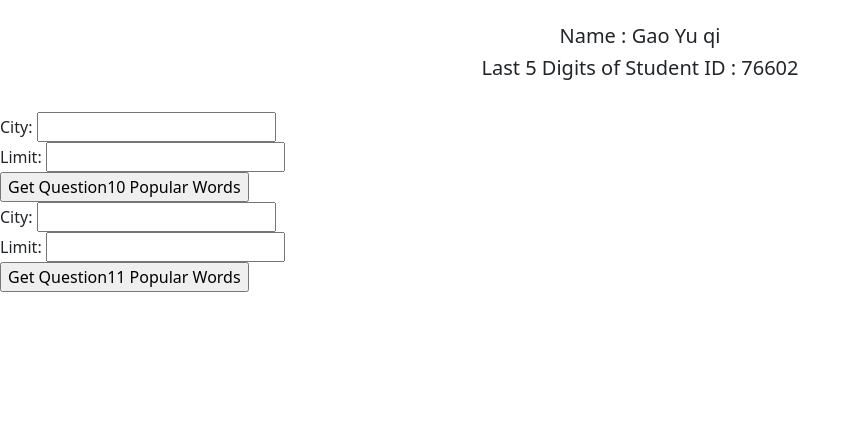
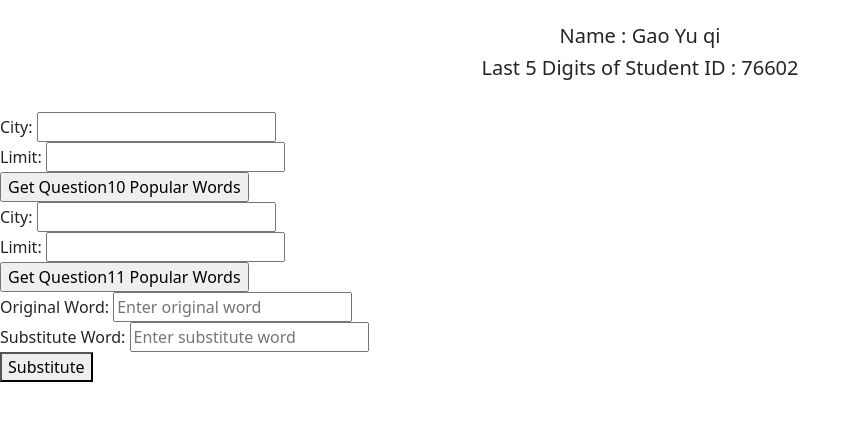
Before and after one commit to sygyq305/cloudcomputing, a Flask app: page / in a window 1280 px wide. Shown: the top 421 px of the page, without its empty margins (0-860 px from the left). Run offline with Flask 3, Linux system fonts and the light colour scheme; some libraries are stand-ins or nearby versions.

Commit message:
assignment2完成

```diff
--- a/app.py
+++ b/app.py
@@ -1,6 +1,6 @@
 import csv
 import pandas as pd
-from flask import (Flask, redirect, render_template, request,jsonify,
+from flask import (Flask, redirect, render_template, request, jsonify, Response,
                    send_from_directory, url_for)
 
 app = Flask(__name__)
@@ -123,30 +123,40 @@ def popular_words11():
 
     # Create response JSON
     response_data = [{'term': term, 'popularity': int(popularity)} for term, popularity in sorted_words[:limit]]
-
+    print("---------------------------------")
+    print(response_data)
+    print("---------------------------------")
     return jsonify(response_data)
 
 
 @app.route('/substitute_words', methods=['POST'])
 def substitute_words():
-    # Get JSON data from the request
     data = request.get_json()
+    print("---------------------------------")
+    print(request.content_type)
+    print("---------------------------------")
+    data = request.get_json()
+    original_word = data['word']
+    substitute_word = data['substitute']
 
-    # Extract word and substitute from the JSON data
-    word = data.get('word')
-    substitute = data.get('substitute')
-
-    if not word or not substitute:
-        return jsonify({"error": "Word and substitute must be provided"}), 400
-
-    # Perform word substitution in the 'reviews' column of amazon_reviews_data
-    affected_reviews = reviews_data['review'].str.count(word, case=False).sum()
-    reviews_data['review'] = reviews_data['review'].str.replace(word, substitute, case=False)
-
-    # Return the number of affected reviews in the response
-    response_data = {"affected_reviews": affected_reviews}
+    # 计算受影响的评论数量并替换单词
+    affected_reviews = 0
+    for i, review in reviews_data['review'].items():
+        if original_word in review:
+            new_review = review.replace(original_word, substitute_word)
+            reviews_data.at[i, 'review'] = new_review
+            affected_reviews += 1
+    response_data = {"affected_reviews": affected_reviews,
+        "message": "Word substitution successful."}
+    # # 返回 JSON 响应
+    # return jsonify(response_data)
+    print("---------------------------------")
+    print(response_data)
+    print("---------------------------------")
+    response = Response(response=jsonify(response_data).data, status=200, content_type='application/json')
+    print(response.content_type)
     return jsonify(response_data)
 
 
 if __name__ == '__main__':
-   app.run()
+   app.run(debug=True)
--- a/templates/index.html
+++ b/templates/index.html
@@ -18,14 +18,74 @@
         }
     </style>
     <script>
-        function showCityDetails(cityId) {
-            var detailsElement = document.getElementById('details-' + cityId);
-            detailsElement.style.display = 'block';
-        }
+        {#function showCityDetails(cityId) {#}
+        {#    var detailsElement = document.getElementById('details-' + cityId);#}
+        {#    detailsElement.style.display = 'block';#}
 
-        function hideCityDetails(cityId) {
-            var detailsElement = document.getElementById('details-' + cityId);
-            detailsElement.style.display = 'none';
+
+        {#function hideCityDetails(cityId) {#}
+        {#    var detailsElement = document.getElementById('details-' + cityId);#}
+        {#    detailsElement.style.display = 'none';#}
+
+        {#function submitData() {#}
+        {#    var formData = {#}
+        {#        word: document.getElementById('word').value,#}
+        {#        substitute: document.getElementById('substitute').value#}
+        {#    };#}
+        {##}
+        {#    fetch('{{ url_for("substitute_words") }}', {#}
+        {#        method: 'POST',#}
+        {#        headers: {#}
+        {#            'Content-Type': 'application/json',#}
+        {#        },#}
+        {#        body: JSON.stringify(formData),#}
+        {#    })#}
+        {#    .then(response => response.json())#}
+        {#    .then(data => console.log(data))#}
+        {#    .catch(error => console.error('Error:', error));#}
+        {#function submitData() {#}
+        {#    event.preventDefault();#}
+        {#    var formData = {#}
+        {#        word: document.getElementById('word').value,#}
+        {#        substitute: document.getElementById('substitute').value#}
+        {#    };#}
+        {##}
+        {#    fetch('{{ url_for("substitute_words") }}', {#}
+        {#        method: 'POST',#}
+        {#        headers: {#}
+        {#            'Content-Type': 'application/json',#}
+        {#        },#}
+        {#        body: JSON.stringify(formData),#}
+        {#    })#}
+        {#    .then(response => response.json())#}
+        {#    .then(data => console.log(data))#}
+        {#    .catch(error => console.error('Error:', error));#}
+
+        function substituteWords() {
+            const originalWord = document.getElementById('originalWord').value;
+            const substituteWord = document.getElementById('substituteWord').value;
+
+            const data = {
+                word: originalWord,
+                substitute: substituteWord
+            };
+
+            fetch('/substitute_words', {
+                method: 'POST',
+                headers: {
+                    'Content-Type': 'application/json',
+                },
+                body: JSON.stringify(data),
+            })
+            .then(response => response.json())
+            .then(data => {
+                const resultElement = document.getElementById('data');
+                resultElement.innerHTML = `Affected Reviews: ${data.affected_reviews}`;
+                // 在此处处理受影响评论的数量，可以更新页面或执行其他逻辑
+            })
+            .catch(error => {
+                console.error('Error:', error);
+            });
         }
     </script>
 </head>
@@ -62,5 +122,22 @@
             <input type="submit" value="Get Question11 Popular Words">
         </form>
 
+        <form action="{{ url_for('substitute_words') }}" method="post">
+{#            <input type="text" id="word" name="word" placeholder="Enter text">#}
+{#            <input type="text" id="substitute" name="substitute" placeholder="Enter text">#}
+{#            <button onclick="submitData()">Submit</button>#}
+        <div>
+            <label for="originalWord">Original Word:</label>
+            <input type="text" id="originalWord" placeholder="Enter original word">
+        </div>
+
+        <div>
+            <label for="substituteWord">Substitute Word:</label>
+            <input type="text" id="substituteWord" placeholder="Enter substitute word">
+        </div>
+
+        <button type="button" onclick="substituteWords()">Substitute</button>
+        </form>
+        <div id="data"></div>
     </body>
 </html>
```
